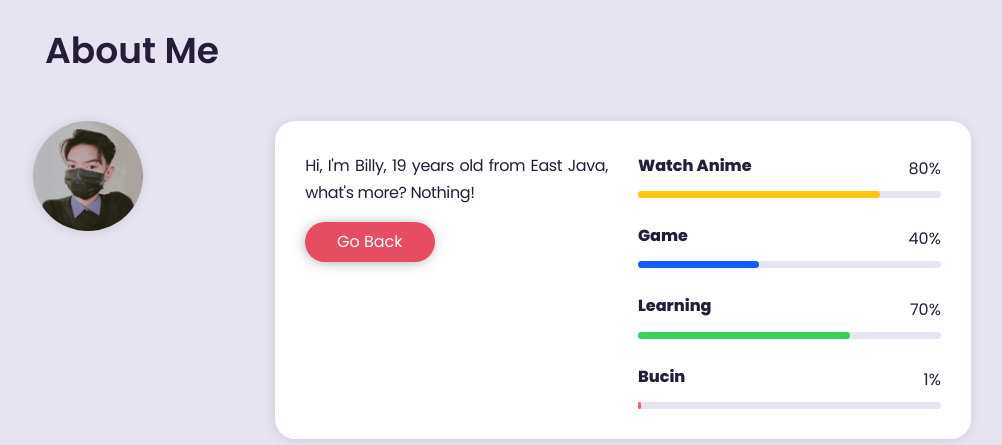
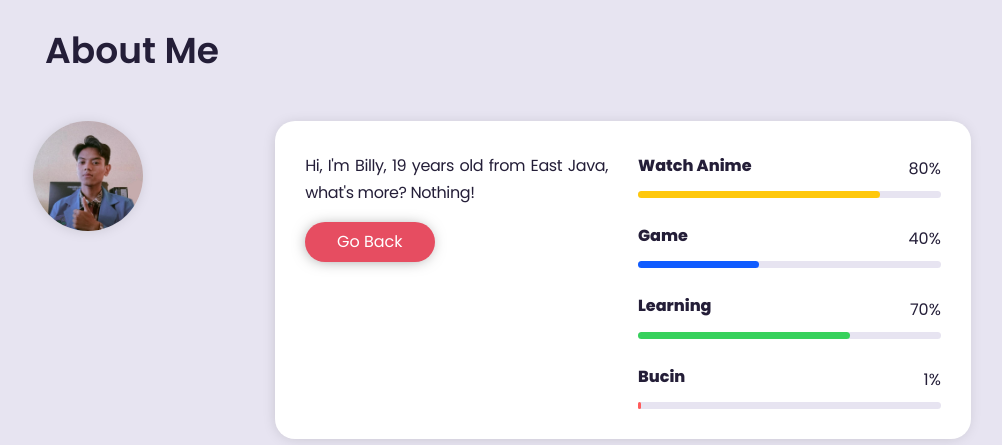
Before and after one commit to bllyy30/Myweb, a plain HTML site: page index.html in a window 1280 px wide. Shown: the part 860-1305 px from the top of the page, without its empty margins (138-1140 px from the left). Drawn offline with nearby package versions, Linux system fonts and the light colour scheme; some packages are replaced by stand-ins of ours; a script that the page names is missing.

Commit message:
Update index.html

```diff
--- a/index.html
+++ b/index.html
@@ -112,7 +112,7 @@
           <h2 class="section-tittle padd-15">About Me</h2>
           <div class="row">
             <div class="about-img padd-15">
-              <img class="billy" src="asset/img/blly.jpg" alt="billy" />
+              <img class="billy" src="asset/img/billyy.jpg" alt="billy" />
             </div>
             <div class="about-content padd-15">
               <div class="rounded">
```
